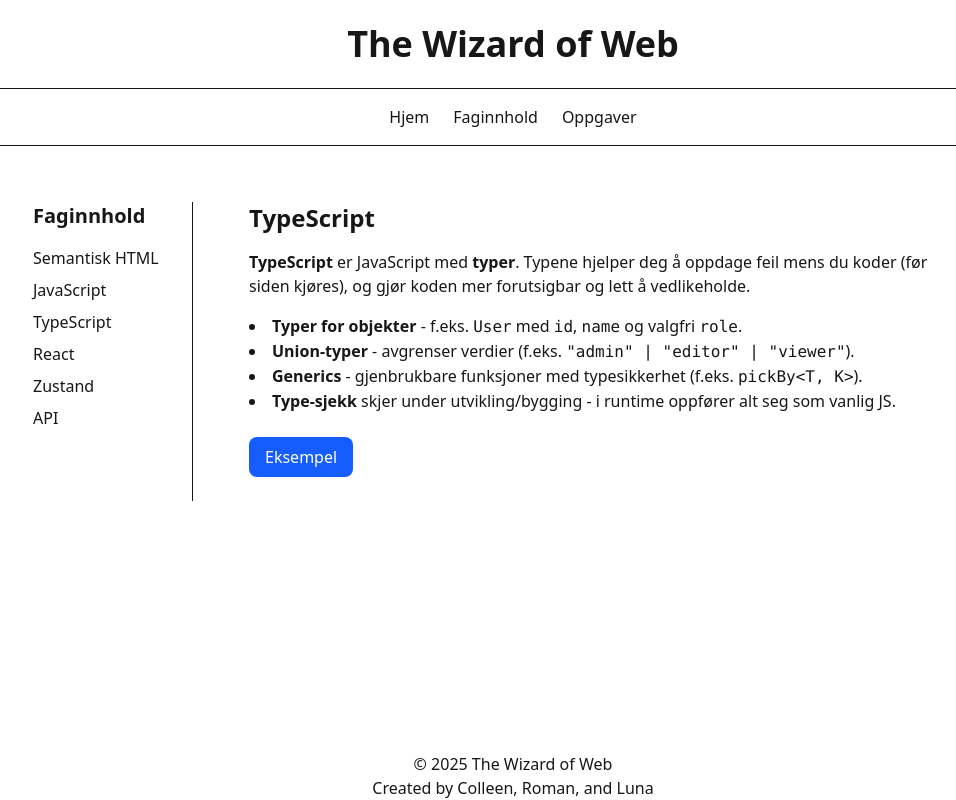
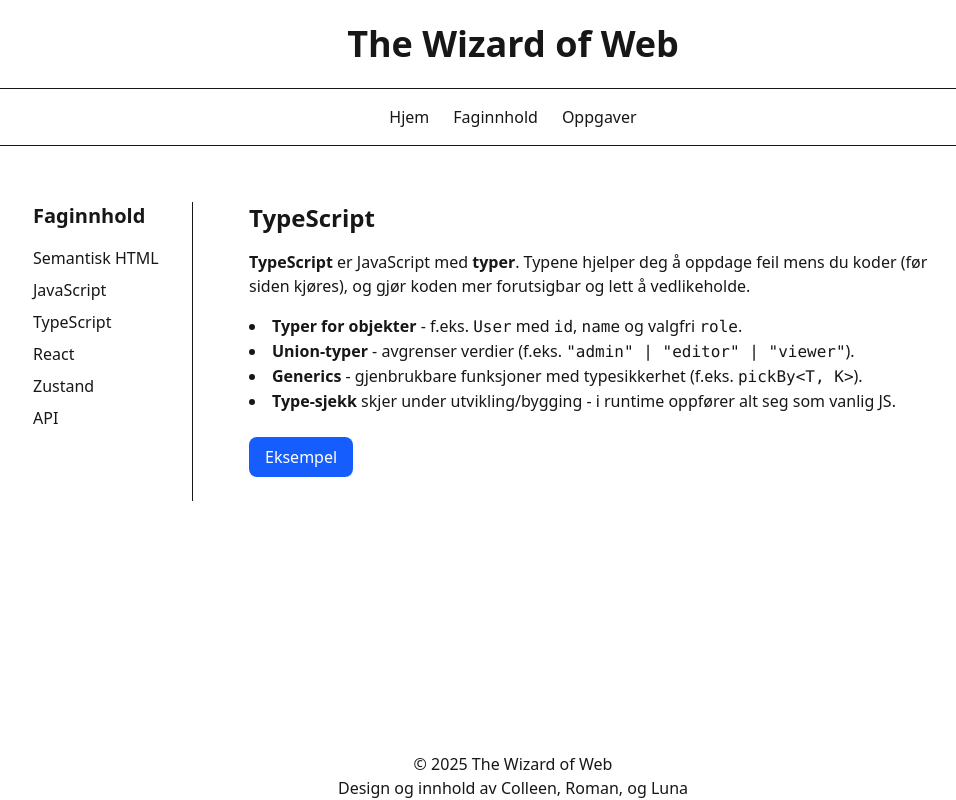
Before and after one commit to brolun/arbeidskrav02-emne06-ga, a Next.js app: page /faginnhold/typescript in a window 1280 px wide. Shown: the whole page, without its empty margins (127-1083 px from the left). Built offline with nearby package versions, Linux system fonts and the light colour scheme.

Commit message:
update footer content

```diff
--- a/app/layout.tsx
+++ b/app/layout.tsx
@@ -68,7 +68,7 @@ export default function RootLayout({
         </main>
         <footer className="text-center">
           <p>© 2025 The Wizard of Web</p>
-          <p>Created by Colleen, Roman, and Luna</p>
+          <p>Design og innhold av Colleen, Roman, og Luna</p>
         </footer>
       </body>
     </html>
```
